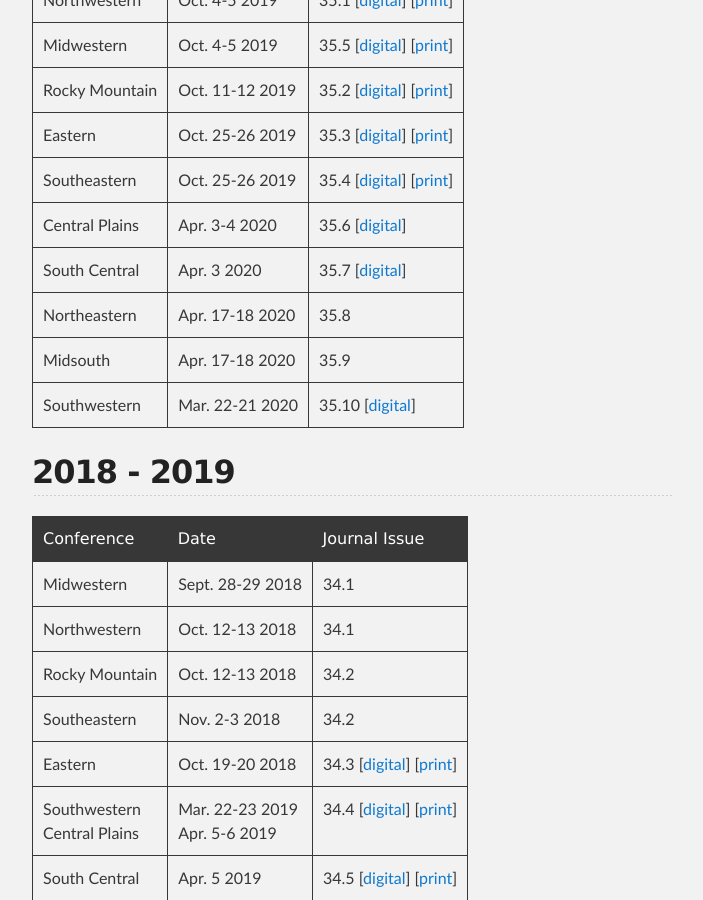
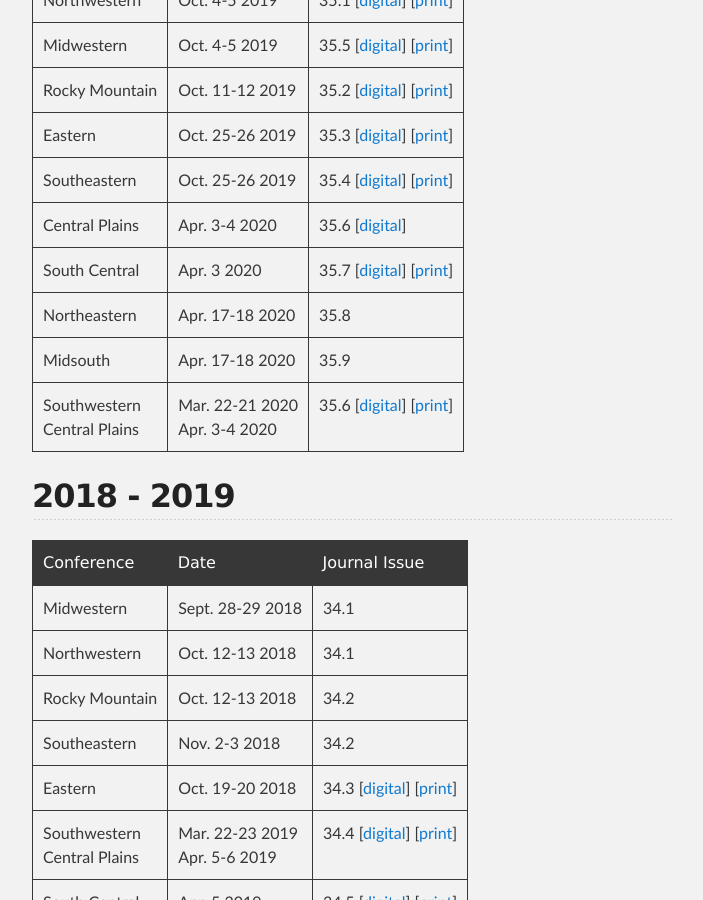
Before and after one commit to ccsc-journal/ccsc-editor, a Jekyll site: the page built from docs/index.md, in a window 1280 px wide and 900 px high, scrolled down 839 px. Shown: the whole window, without its empty margins (288-991 px from the left). Built offline with Jekyll 4.4.1, drawn with Linux system fonts in a browser that asks for light colours; our own code applies the rules of GitHub Pages for plain Markdown files.

Commit message:
add links to journals

```diff
--- a/docs/index.md
+++ b/docs/index.md
@@ -24,10 +24,10 @@ Sciences in Colleges" according to the following schedule.
 | Eastern | Oct. 25-26 2019 | 35.3 [[digital](http://ccsc.org/publications/journals/EA2019.pdf)] [[print](https://www.amazon.com/dp/1699203504)] |
 | Southeastern | Oct. 25-26 2019 | 35.4 [[digital](http://www.ccsc.org/publications/journals/SE2019.pdf)] [[print](https://www.amazon.com/dp/1696005221)] |
 | Central Plains | Apr. 3-4 2020 | 35.6 [[digital](http://ccsc.org/publications/journals/CP2020.pdf)] |
-| South Central | Apr. 3 2020 | 35.7 [[digital](http://ccsc.org/publications/journals/SC2020.pdf)] |
+| South Central | Apr. 3 2020 | 35.7 [[digital](http://ccsc.org/publications/journals/SC2020.pdf)] [[print](https://www.amazon.com/dp/B0863R6BDC)] |
 | Northeastern | Apr. 17-18 2020 | 35.8 |
 | Midsouth | Apr. 17-18 2020 | 35.9 |
-| Southwestern | Mar. 22-21 2020 | 35.10 [[digital](http://ccsc.org/publications/journals/SW2020.pdf)] |
+| Southwestern <br> Central Plains | Mar. 22-21 2020 <br> Apr. 3-4 2020 | 35.6 [[digital](http://ccsc.org/publications/journals/SW2020.pdf)] [[print](https://www.amazon.com/dp/B0863R7GVL)]|
 
 ## 2018 - 2019
 
```
